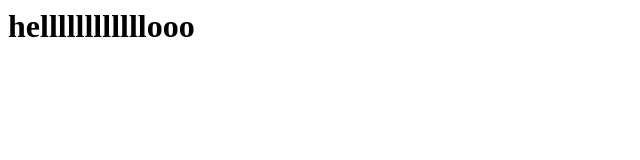
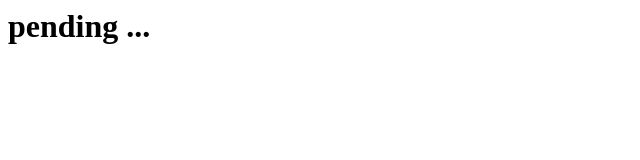
Before and after one commit to RavenXxe/x, a plain HTML site: page index.html in a window 1280 px wide. Shown: the whole page, without its empty margins (0-640 px from the left). Drawn offline with Linux system fonts and the light colour scheme.

Commit message:
Update index.html

```diff
--- a/index.html
+++ b/index.html
@@ -1 +1 @@
-<h1>hellllllllllllooo</h1>
+<h1>pending ...</h1>
```
